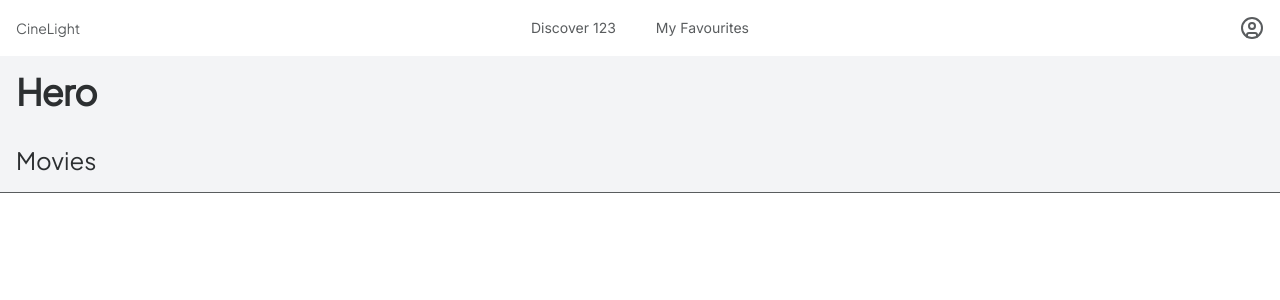
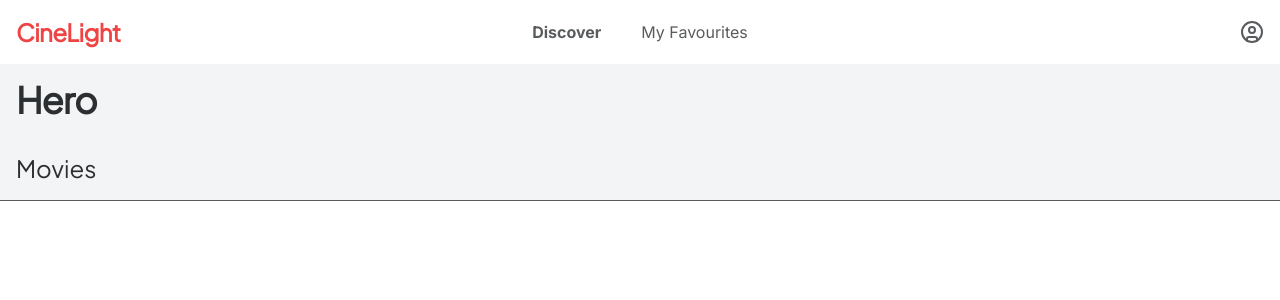
Before and after one commit to choefele/sd73-projectc4, a React (Vite) app: page / in a window 1280 px wide. Shown: the top 300 px of the page. Built offline with nearby package versions, Linux system fonts and the light colour scheme.

Commit message:
Style NavBar

```diff
--- a/src/NavBar.tsx
+++ b/src/NavBar.tsx
@@ -3,10 +3,16 @@ import { CircleUser } from "lucide-react";
 function NavBar() {
   return (
     <div className="grid grid-cols-[1fr_auto_1fr] items-center">
-      <p className="font-headline">CineLight</p>
+      <p className="font-headline text-2xl font-extrabold tracking-tight text-primary">
+        CineLight
+      </p>
       <li className="flex gap-10">
-        <ul>Discover 123</ul>
-        <ul>My Favourites</ul>
+        <ul className="text-base border-b border-transparent font-bold">
+          Discover
+        </ul>
+        <ul className="text-base border-b border-transparent hover:border-body">
+          My Favourites
+        </ul>
       </li>
       <CircleUser className="justify-self-end" />
     </div>
```
